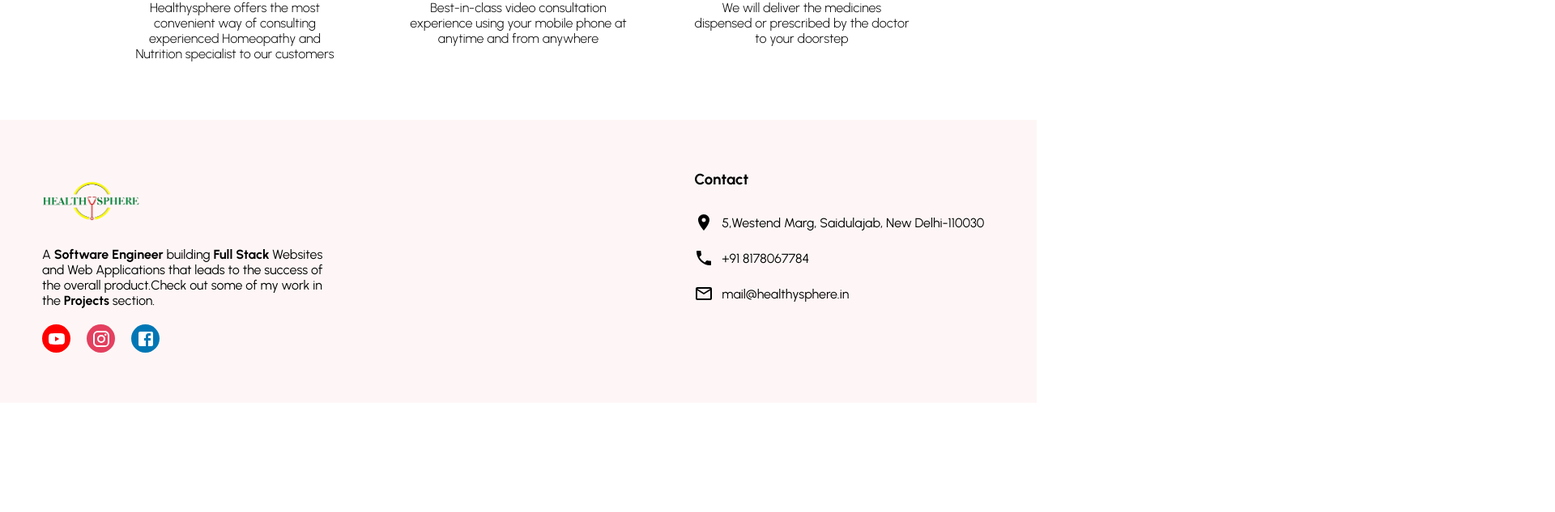
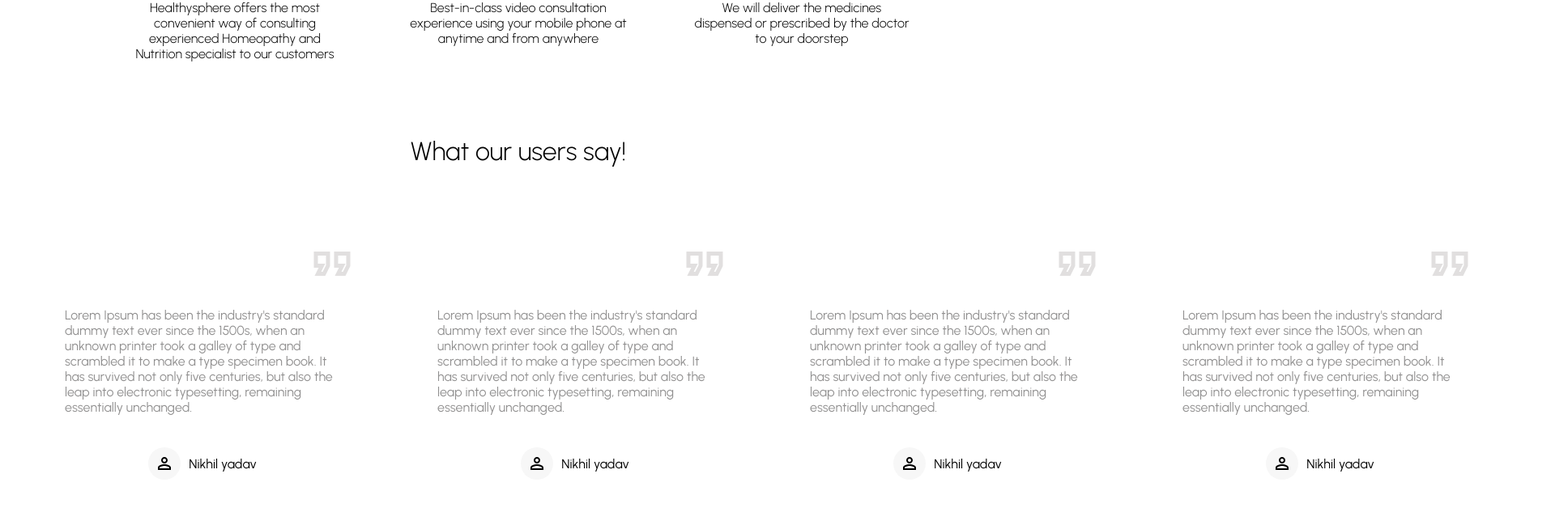
Before and after one commit to Neekhill/healthySphere, a React (Create React App) app in the folder healthysphere/: page / in a window 1280 px wide. Shown: the part 503-1136 px from the top of the page at 81% size, 1920 px wide, since content can reach past the window. Before the commit the page ends 1001 px from the top, so only its background shows below. Built offline with nearby package versions, Linux system fonts and the light colour scheme.

Commit message:
added testimonial component

```diff
--- a/healthysphere/src/App.js
+++ b/healthysphere/src/App.js
@@ -1,5 +1,6 @@
 import Footer from "./components/Footer";
 import Navbar from "./components/Navbar";
+import Testimonials from "./components/Testimonials";
 import WhyHealthySphere from "./components/WhyHealthySphere";
 
 function App() {
@@ -7,6 +8,7 @@ function App() {
     <div>
       <Navbar />
       <WhyHealthySphere />
+      <Testimonials />
       <Footer />
     </div>
   );
--- a/healthysphere/src/components/Navbar.jsx
+++ b/healthysphere/src/components/Navbar.jsx
@@ -2,6 +2,7 @@ import styled from "styled-components";
 
 import { largeMobile, mobile, tablet } from "../responsive";
 import MenuIcon from "@mui/icons-material/Menu";
+import ClearIcon from "@mui/icons-material/Clear";
 import { useState } from "react";
 import healthysphere from "../assets/healthysphere.png";
 
@@ -63,6 +64,13 @@ const MainMenu = styled.div`
 `;
 const DropDownMenu = styled.div`
   margin-top: 20px;
+  position: absolute;
+  width: 100%;
+  z-index: 990;
+  top: 60px;
+  left: ${(props) => (props.show ? "0px" : "-850px")};
+  background-color: #fff;
+  transition: all 0.3s ease;
 `;
 const DDMenuItem = styled.div`
   height: 30px;
@@ -72,6 +80,12 @@ const DDMenuItem = styled.div`
   font-size: 16px;
   cursor: pointer;
   color: balck;
+  top: 60px;
+  background-color: #f7f7f7;
+  text-align: center;
+  &:hover {
+    background-color: #f7f7f7;
+  }
 `;
 const Navbar = () => {
   const [showMenu, setShowMenu] = useState(false);
@@ -103,12 +117,12 @@ const Navbar = () => {
             </Left>
             <Right>
               <MenuItem onClick={handleClick}>
-                <MenuIcon></MenuIcon>
+                {showMenu ? <ClearIcon></ClearIcon> : <MenuIcon></MenuIcon>}
               </MenuItem>
             </Right>
           </MainMenu>
-          {showMenu && (
-            <DropDownMenu>
+          {
+            <DropDownMenu show={showMenu}>
               <DDMenuItem>HOME</DDMenuItem>
 
               <DDMenuItem>ABOUT</DDMenuItem>
@@ -117,7 +131,7 @@ const Navbar = () => {
 
               <DDMenuItem>CONTACT</DDMenuItem>
             </DropDownMenu>
-          )}
+          }
         </WrapperSmall>
       </ContainerSmall>
     </>
--- /dev/null
+++ b/healthysphere/src/components/TestimonialCard.jsx
@@ -0,0 +1,71 @@
+import React from "react";
+import PermIdentityOutlinedIcon from "@mui/icons-material/PermIdentityOutlined";
+import FormatQuoteOutlinedIcon from "@mui/icons-material/FormatQuoteOutlined";
+import styled from "styled-components";
+
+const CardContainer = styled.div`
+  margin: 20px;
+  padding: 20px;
+  min-width: 380px;
+  &:hover {
+    -webkit-box-shadow: 0px 0px 15px -10px rgba(0, 0, 0, 0.75);
+    box-shadow: 0px 0px 20px -10px rgba(0, 0, 0, 0.75);
+    position: relative;
+    transition: all 0.5s ease;
+  }
+`;
+const QuoteContainer = styled.div`
+  text-align: right;
+  color: #e1dfdf;
+`;
+const Testimony = styled.div`
+  padding: 20px;
+  margin-bottom: 20px;
+  font-size: 16px;
+  font-weight: 100px;
+  color: #919090;
+`;
+const PersonDetail = styled.div`
+  padding: 0 20px;
+  margin-bottom: 20px;
+  display: flex;
+  align-items: center;
+  justify-content: center;
+`;
+const AvatarContainer = styled.span`
+  height: 40px;
+  width: 40px;
+  display: flex;
+  justify-content: center;
+  align-items: center;
+  margin-right: 10px;
+  border-radius: 50%;
+  background-color: #f7f7f7;
+`;
+const Name = styled.span`
+  font-weight: 400;
+`;
+const TestimonialCard = () => {
+  return (
+    <CardContainer>
+      <QuoteContainer>
+        <FormatQuoteOutlinedIcon style={{ fontSize: "60" }} />
+      </QuoteContainer>
+      <Testimony>
+        Lorem Ipsum has been the industry's standard dummy text ever since the
+        1500s, when an unknown printer took a galley of type and scrambled it to
+        make a type specimen book. It has survived not only five centuries, but
+        also the leap into electronic typesetting, remaining essentially
+        unchanged.
+      </Testimony>
+      <PersonDetail>
+        <AvatarContainer>
+          <PermIdentityOutlinedIcon />
+        </AvatarContainer>
+        <Name>Nikhil yadav</Name>
+      </PersonDetail>
+    </CardContainer>
+  );
+};
+
+export default TestimonialCard;
--- /dev/null
+++ b/healthysphere/src/components/Testimonials.jsx
@@ -0,0 +1,35 @@
+import React from "react";
+import TestimonialCard from "./TestimonialCard";
+import styled from "styled-components";
+
+const Container = styled.div`
+  padding: 20px;
+`;
+const Heading = styled.h1`
+  text-align: center;
+  font-weight: 300;
+`;
+const Wrapper = styled.div`
+  display: flex;
+  width: 100%;
+  margin: 50px 0;
+`;
+const Testimonials = () => {
+  return (
+    <Container>
+      <Heading>What our users say!</Heading>
+      <Wrapper>
+        <TestimonialCard />
+        <TestimonialCard />
+        <TestimonialCard />
+        <TestimonialCard />
+        <TestimonialCard />
+        <TestimonialCard />
+        <TestimonialCard />
+        <TestimonialCard />
+      </Wrapper>
+    </Container>
+  );
+};
+
+export default Testimonials;
```
